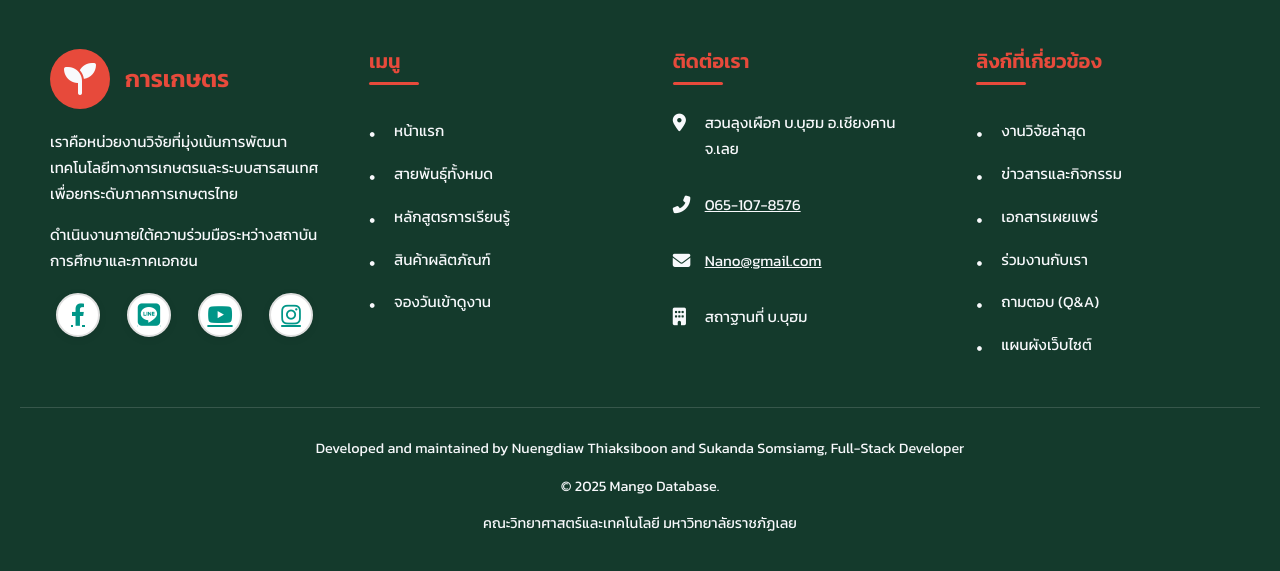
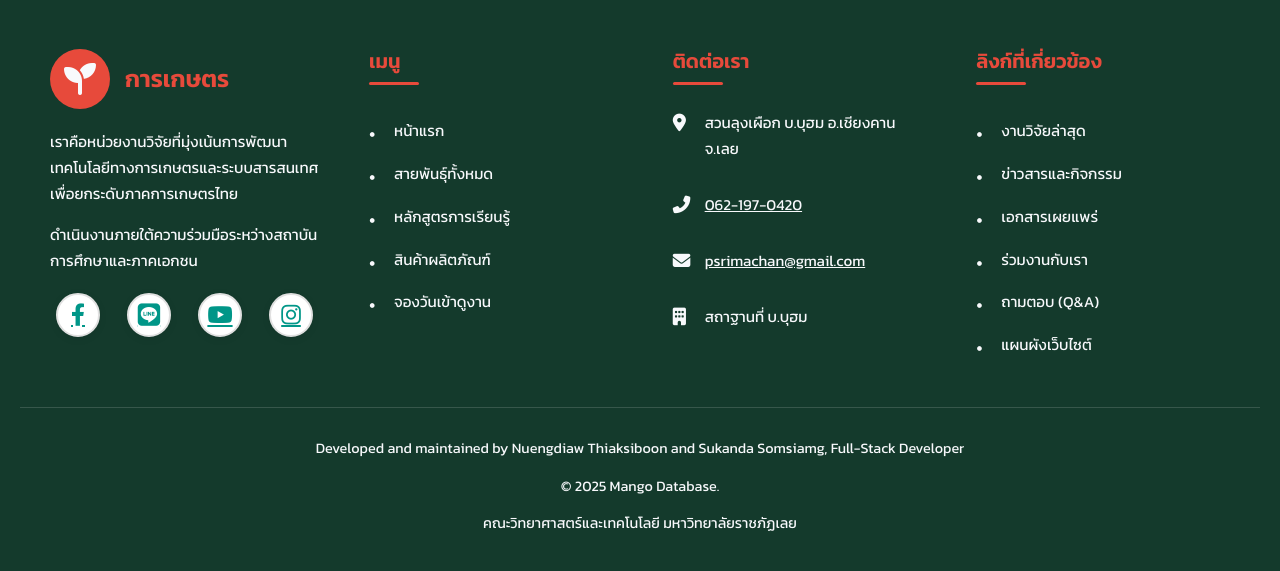
Before and after one commit to Nanomamama/mango__db, a PHP site: page /index.php in a window 1280 px wide. Shown: the part 2145-2716 px from the top of the page. Run offline with PHP 8.4, Linux system fonts and the light colour scheme.

Commit message:
แก้ footer

```diff
--- a/user/footer.php
+++ b/user/footer.php
@@ -247,7 +247,7 @@
                 <p>ดำเนินงานภายใต้ความร่วมมือระหว่างสถาบันการศึกษาและภาคเอกชน</p>
 
                 <div class="social-links">
-                    <a href="https://facebook.com/" target="_blank" class="social-fb" title="Facebook">
+                    <a href="https://www.facebook.com/lungphuakgarden" target="_blank" class="social-fb" title="Facebook">
                         <i class="fab fa-facebook-f"></i>
                     </a>
                     <a href="https://line.me/" target="_blank" class="social-line" title="Line">
@@ -281,11 +281,11 @@
                 </div>
                 <div class="contact-info">
                     <i class="fas fa-phone-alt"></i>
-                    <p><a href="tel:0858572991">065-107-8576</a></p>
+                    <p><a href="tel:0621970420">062-197-0420</a></p>
                 </div>
                 <div class="contact-info">
                     <i class="fas fa-envelope"></i>
-                    <p><a href="mailto:kwanhata.i@ku.th">Nano@gmail.com</a></p>
+                    <p><a href="mailto:kwanhata.i@ku.th">psrimachan@gmail.com</a></p>
                 </div>
                  <div class="contact-info">
                     <i class="fas fa-building"></i>
```
